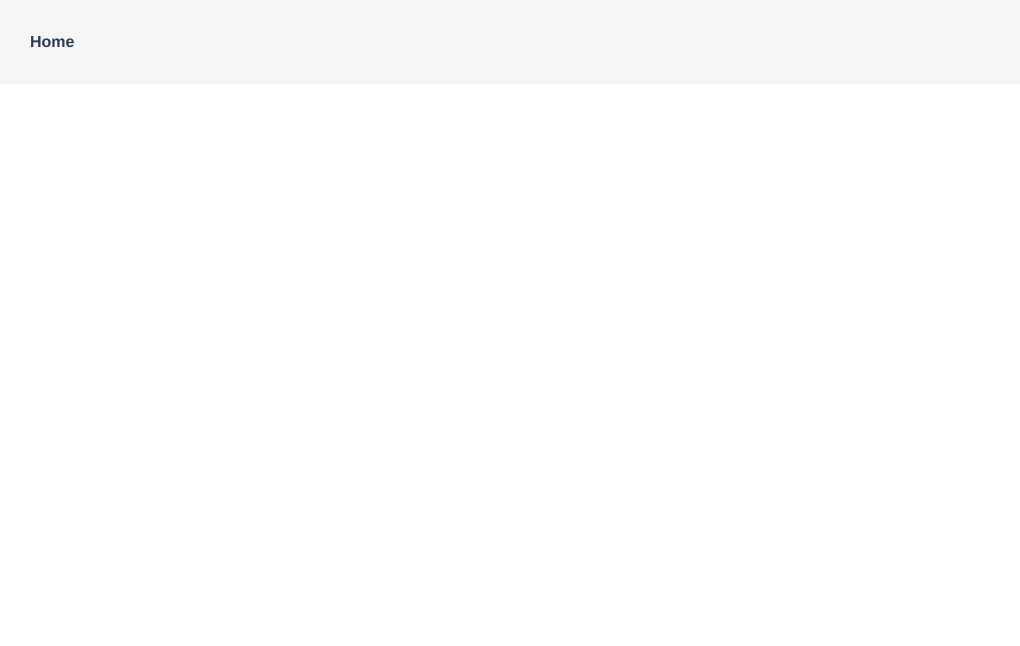
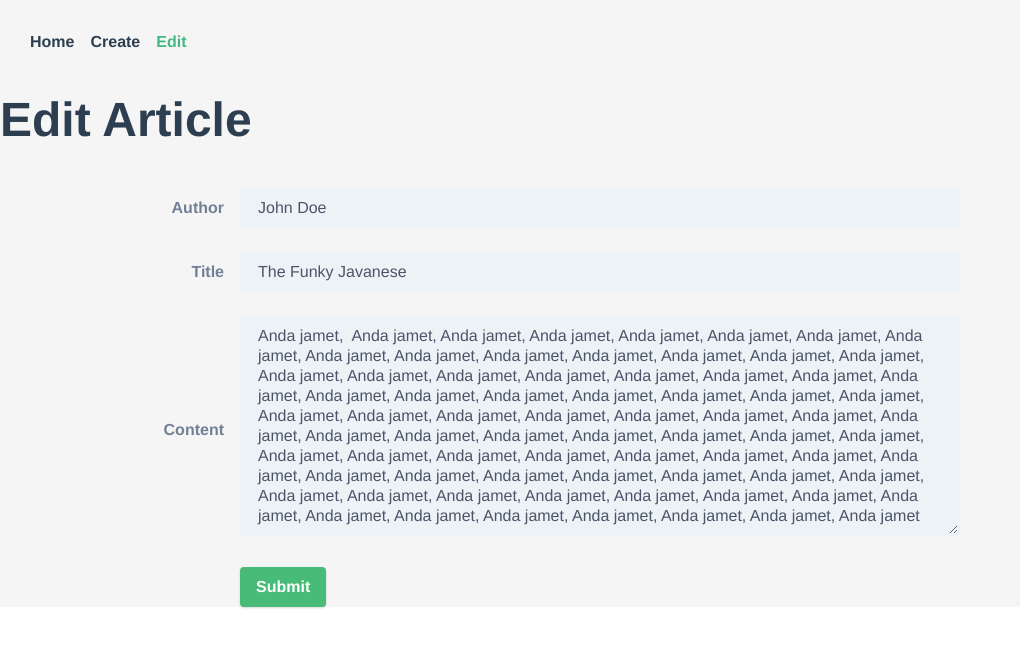
Before and after one commit to esamjr/djavue, a Vue app: page /edit in a window 1280 px wide. Shown: the top 646 px of the page, without its empty margins (0-1020 px from the left). Built offline with nearby package versions, Linux system fonts and the light colour scheme.

Commit message:
Adding create and edit form (#20)
* Adding create and edit form

* modified index.js to be lazy load

```diff
--- a/src/App.vue
+++ b/src/App.vue
@@ -2,6 +2,8 @@
   <div id="app">
     <div id="nav">
       <router-link to="/">Home</router-link>
+      <router-link class="mx-4" to="/create">Create</router-link>
+      <router-link to="/edit">Edit</router-link>
     </div>
     <router-view />
   </div>
--- /dev/null
+++ b/src/components/FormCreate.vue
@@ -0,0 +1,54 @@
+<template>
+  <form class="w-3/4 mt-8" @submit.prevent="addArticle">
+    <div class="md:flex md:items-center mb-6">
+      <div class="md:w-1/4">
+        <label
+          class="block text-gray-600 font-bold md:text-right mb-1 md:mb-0 pr-4"
+          for="inline-full-name"
+        >Title</label>
+      </div>
+      <div class="md:w-3/4">
+        <input
+          class="bg-gray-200 appearance-none border-2 border-gray-200 rounded w-full py-2 px-4 text-gray-700 leading-tight focus:outline-none focus:bg-white focus:border-green-500"
+          id="inline-full-name"
+          type="text"
+        />
+      </div>
+    </div>
+    <div class="md:flex md:items-center mb-6">
+      <div class="md:w-1/4">
+        <label
+          class="block text-gray-600 font-bold md:text-right mb-1 md:mb-0 pr-4"
+          for="inline-username"
+        >Content</label>
+      </div>
+      <div class="md:w-3/4">
+        <textarea
+          class="bg-gray-200 appearance-none border-2 border-gray-200 rounded w-full py-2 px-4 text-gray-700 leading-tight focus:outline-none focus:bg-white focus:border-green-500"
+          cols="30"
+          rows="10"
+        ></textarea>
+      </div>
+    </div>
+    <div class="md:flex md:items-center">
+      <div class="md:w-1/3"></div>
+      <div class="md:w-full">
+        <button
+          name="submit"
+          class="shadow bg-green-500 hover:bg-green-400 focus:shadow-outline focus:outline-none text-white font-bold py-2 px-4 rounded"
+          type="submit"
+        >Submit</button>
+      </div>
+    </div>
+  </form>
+</template>
+
+<script>
+export default {
+    methods: {
+        addArticle: function() {
+            console.log('check')
+        }
+    }
+}
+</script>
--- /dev/null
+++ b/src/components/FormEdit.vue
@@ -0,0 +1,81 @@
+<template>
+  <form class="w-3/4 mt-8" @submit.prevent="editArticle">
+    <div class="md:flex md:items-center mb-6">
+      <div class="md:w-1/4">
+        <label
+          class="block text-gray-600 font-bold md:text-right mb-1 md:mb-0 pr-4"
+          for="inline-full-name"
+        >Author</label>
+      </div>
+      <div class="md:w-3/4">
+        <input
+          class="bg-gray-200 appearance-none border-2 border-gray-200 rounded w-full py-2 px-4 text-gray-700 leading-tight focus:outline-none focus:bg-white focus:border-green-500"
+          id="inline-full-name"
+          type="text"
+          v-model="article.author"
+        />
+      </div>
+    </div>
+    <div class="md:flex md:items-center mb-6">
+      <div class="md:w-1/4">
+        <label
+          class="block text-gray-600 font-bold md:text-right mb-1 md:mb-0 pr-4"
+          for="inline-full-name"
+        >Title</label>
+      </div>
+      <div class="md:w-3/4">
+        <input
+          class="bg-gray-200 appearance-none border-2 border-gray-200 rounded w-full py-2 px-4 text-gray-700 leading-tight focus:outline-none focus:bg-white focus:border-green-500"
+          id="inline-full-name"
+          type="text"
+          v-model="article.title"
+        />
+      </div>
+    </div>
+    <div class="md:flex md:items-center mb-6">
+      <div class="md:w-1/4">
+        <label
+          class="block text-gray-600 font-bold md:text-right mb-1 md:mb-0 pr-4"
+          for="inline-username"
+        >Content</label>
+      </div>
+      <div class="md:w-3/4">
+        <textarea
+          class="bg-gray-200 appearance-none border-2 border-gray-200 rounded w-full py-2 px-4 text-gray-700 leading-tight focus:outline-none focus:bg-white focus:border-green-500"
+          cols="30"
+          rows="10"
+          v-model="article.content"
+        ></textarea>
+      </div>
+    </div>
+    <div class="md:flex md:items-center">
+      <div class="md:w-1/3"></div>
+      <div class="md:w-full">
+        <button
+          name="submit"
+          class="shadow bg-green-500 hover:bg-green-400 focus:shadow-outline focus:outline-none text-white font-bold py-2 px-4 rounded"
+          type="submit"
+        >Submit</button>
+      </div>
+    </div>
+  </form>
+</template>
+
+<script>
+export default {
+  data() {
+    return {
+      article: {
+        author: 'John Doe',
+        title: 'The Funky Javanese',
+        content: 'Anda jamet,  Anda jamet, Anda jamet, Anda jamet, Anda jamet, Anda jamet, Anda jamet, Anda jamet, Anda jamet, Anda jamet, Anda jamet, Anda jamet, Anda jamet, Anda jamet, Anda jamet, Anda jamet, Anda jamet, Anda jamet, Anda jamet, Anda jamet, Anda jamet, Anda jamet, Anda jamet, Anda jamet, Anda jamet, Anda jamet, Anda jamet, Anda jamet, Anda jamet, Anda jamet, Anda jamet, Anda jamet, Anda jamet, Anda jamet, Anda jamet, Anda jamet, Anda jamet, Anda jamet, Anda jamet, Anda jamet, Anda jamet, Anda jamet, Anda jamet, Anda jamet, Anda jamet, Anda jamet, Anda jamet, Anda jamet, Anda jamet, Anda jamet, Anda jamet, Anda jamet, Anda jamet, Anda jamet, Anda jamet, Anda jamet, Anda jamet, Anda jamet, Anda jamet, Anda jamet, Anda jamet, Anda jamet, Anda jamet, Anda jamet, Anda jamet, Anda jamet, Anda jamet, Anda jamet, Anda jamet, Anda jamet, Anda jamet, Anda jamet, Anda jamet, Anda jamet, Anda jamet'
+      }
+    }
+  },
+  methods: {
+    editArticle: function() {
+      console.log("test");
+    }
+  }
+};
+</script>
--- a/src/router/index.js
+++ b/src/router/index.js
@@ -9,6 +9,16 @@ const routes = [
     path: "/",
     name: "home",
     component: Home
+  },
+  {
+    path: "/create",
+    name: "create",
+    component: () => import("../views/Create.vue")
+  },
+  {
+    path: "/edit",
+    name: "edit",
+    component: () => import("../views/Edit.vue")
   }
 ];
 
--- /dev/null
+++ b/src/views/Create.vue
@@ -0,0 +1,20 @@
+<template>
+    <div class="home container mx-auto">
+    <h1 class="text-5xl font-bold">Create Article</h1>
+    <div class="flex flex-wrap">
+
+    </div>
+    <form-app></form-app>
+  </div>
+</template>
+
+<script>
+import FormCreateVue from '../components/FormCreate.vue'
+
+export default {
+    name: "create",
+    components: {
+        "form-app": FormCreateVue
+    }
+}
+</script>
--- /dev/null
+++ b/src/views/Edit.vue
@@ -0,0 +1,20 @@
+<template>
+    <div class="home container mx-auto">
+    <h1 class="text-5xl font-bold">Edit Article</h1>
+    <div class="flex flex-wrap">
+
+    </div>
+    <form-app></form-app>
+  </div>
+</template>
+
+<script>
+import FormEditVue from '../components/FormEdit.vue'
+
+export default {
+    name: "edit",
+    components: {
+        "form-app": FormEditVue
+    }
+}
+</script>
```
